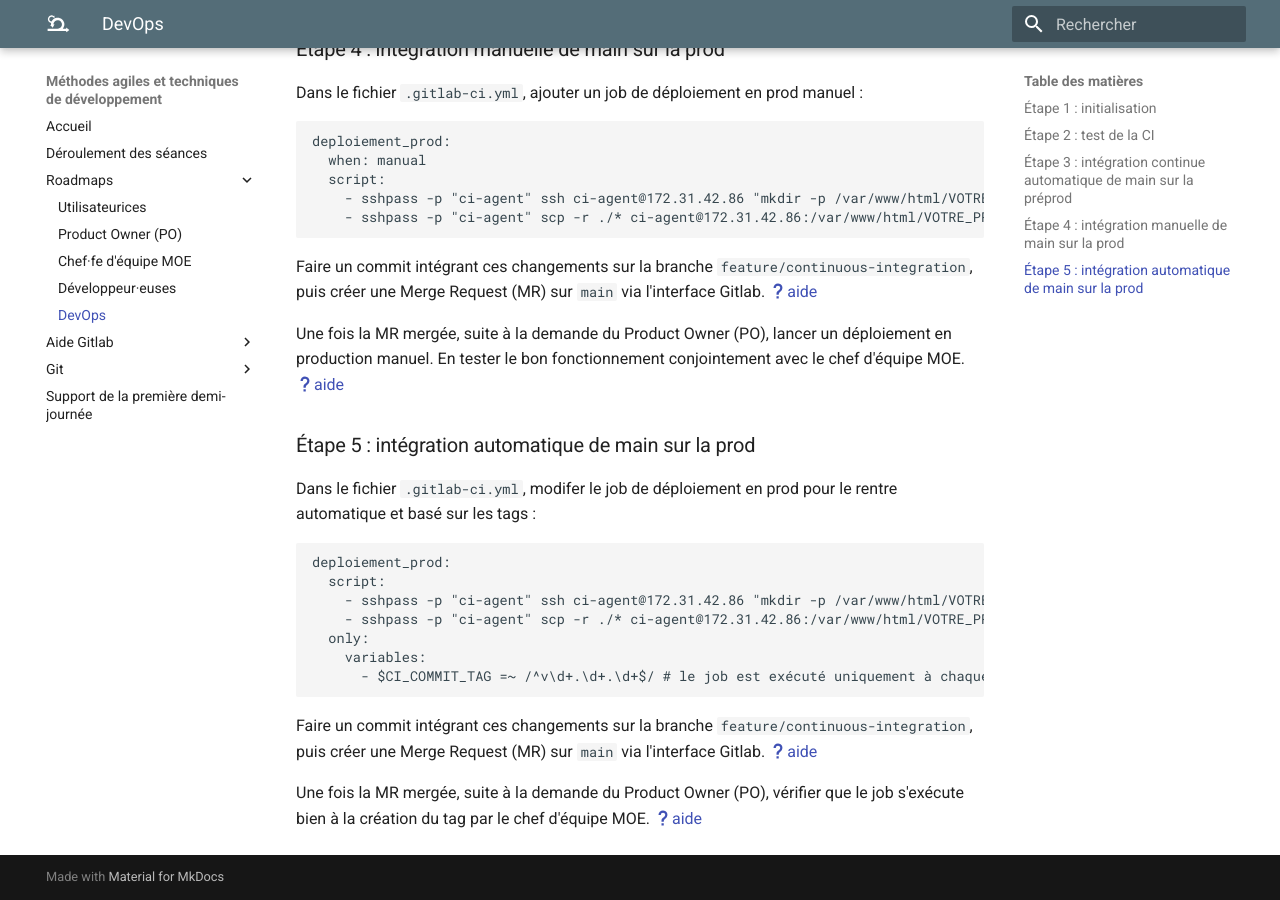
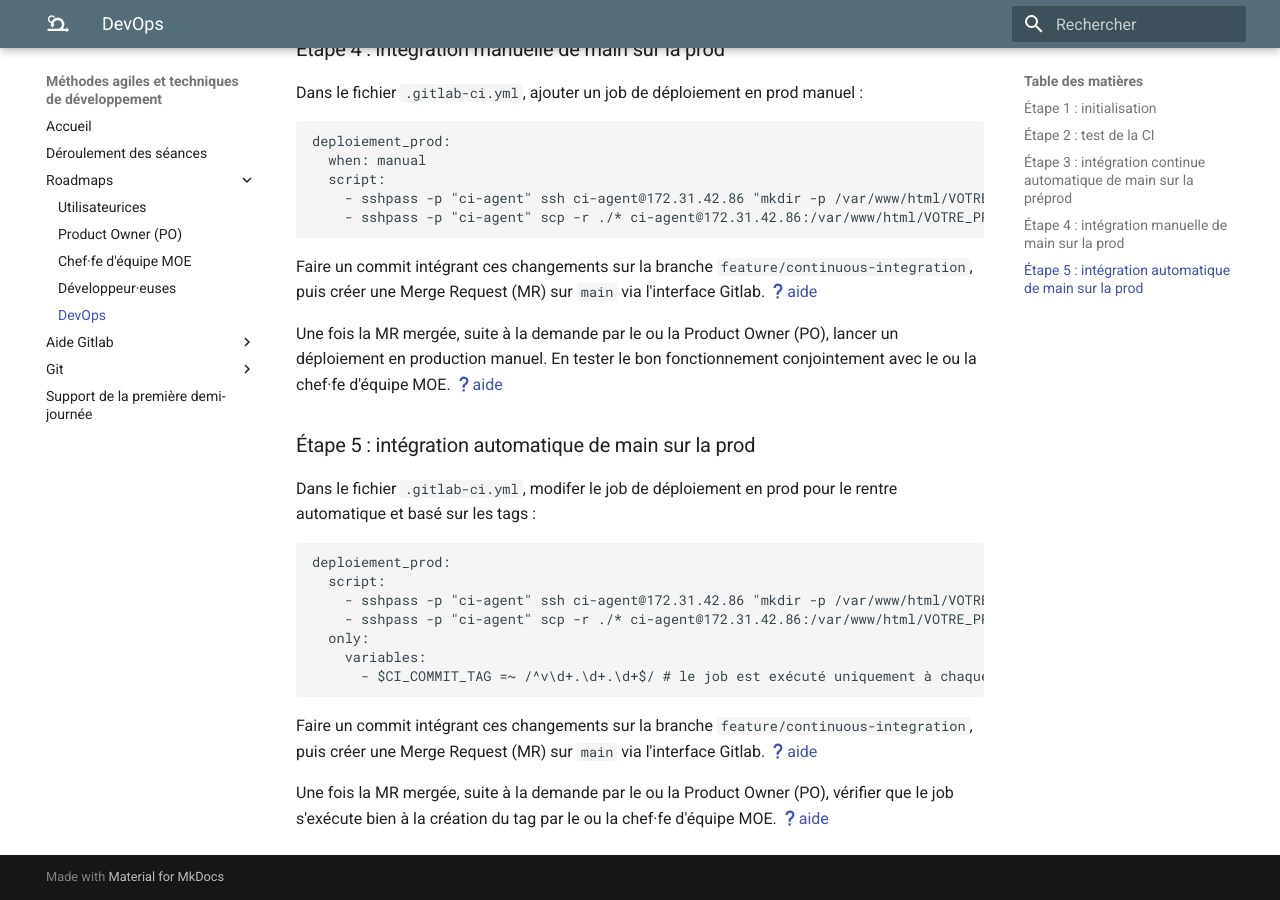
Before and after one commit to azarz/Methodes-agiles-et-techniques-de-developpement-ing2-m1, an MkDocs documentation site: the page built from docs/devops.md, in a window 1280 px wide and 900 px high, scrolled down 1140 px. Built offline with MkDocs 1.6.1 and Material for MkDocs 9.7.7, drawn with Linux system fonts in a browser that asks for light colours.

Commit message:
Update devops.md

````diff
--- a/docs/devops.md
+++ b/docs/devops.md
@@ -46,7 +46,7 @@ deploiement_prod:
 ```
 Faire un commit intégrant ces changements sur la branche `feature/continuous-integration`, puis créer une Merge Request (MR) sur `main` via l'interface Gitlab. [:material-help:aide](gitlab/mr.md#creer-une-merge-request)
 
-Une fois la MR mergée, suite à la demande du Product Owner (PO), lancer un déploiement en production manuel. En tester le bon fonctionnement conjointement avec le chef d'équipe MOE. [:material-help:aide](gitlab/ci.md#acceder-a-linterface-dintegration-continue)
+Une fois la MR mergée, suite à la demande par le ou la Product Owner (PO), lancer un déploiement en production manuel. En tester le bon fonctionnement conjointement avec le ou la chef·fe d'équipe MOE. [:material-help:aide](gitlab/ci.md#acceder-a-linterface-dintegration-continue)
 
 ## Étape 5 : intégration automatique de main sur la prod
 
@@ -64,4 +64,4 @@ deploiement_prod:
 
 Faire un commit intégrant ces changements sur la branche `feature/continuous-integration`, puis créer une Merge Request (MR) sur `main` via l'interface Gitlab. [:material-help:aide](gitlab/mr.md#creer-une-merge-request)
 
-Une fois la MR mergée, suite à la demande du Product Owner (PO), vérifier que le job s'exécute bien à la création du tag par le chef d'équipe MOE. [:material-help:aide](gitlab/ci.md#acceder-a-linterface-dintegration-continue)
+Une fois la MR mergée, suite à la demande par le ou la Product Owner (PO), vérifier que le job s'exécute bien à la création du tag par le ou la chef·fe d'équipe MOE. [:material-help:aide](gitlab/ci.md#acceder-a-linterface-dintegration-continue)
````
